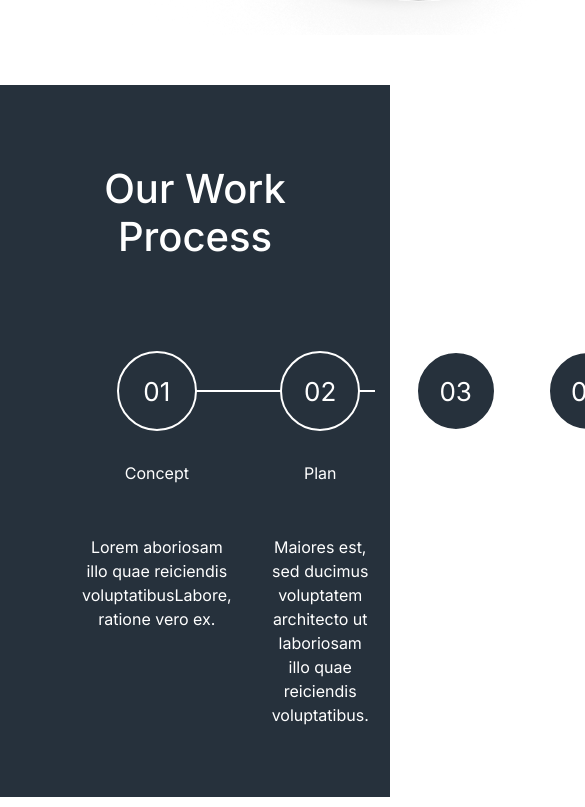
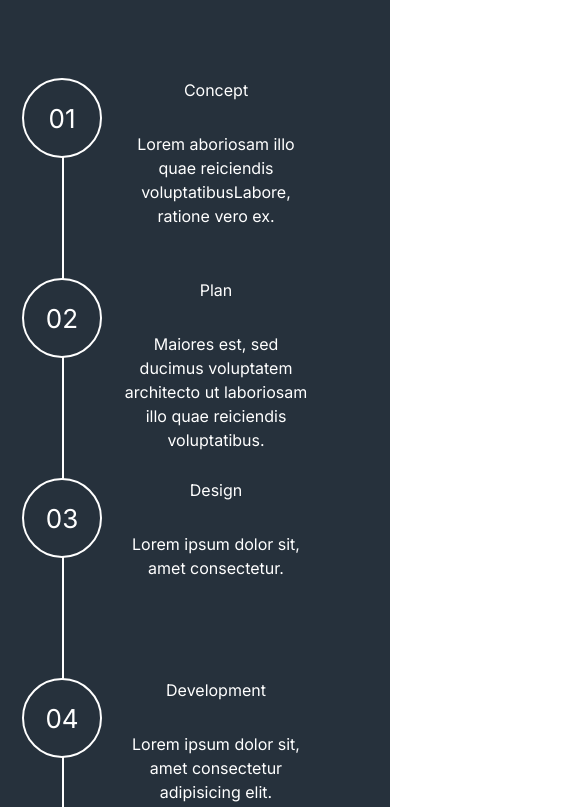
Before and after one commit to chandanp619/cphtmlwork, a plain HTML site: page project-2/index.html in a window 390 px wide. Shown: the part 1515-2322 px from the top of the page, 585 px wide, since content can reach past the window. Drawn offline with nearby package versions, Linux system fonts and the light colour scheme; a script that the page names is missing.

Commit message:
updated responsive

```diff
--- a/project-2/styles/style.scss
+++ b/project-2/styles/style.scss
@@ -128,6 +128,11 @@ body{
         }
     }
 
+    .section-one{
+        img{
+            max-width: 100%;
+        }
+    }
     .section-two{
 
         background-color: $darkBlue;
@@ -184,7 +189,35 @@ body{
                     margin: 20px;
                     text-align: center;
                 }
+            }
+            @media only screen and (max-width:768px){
+                flex-direction: column;
 
+                .process-line{
+                    position: absolute;
+                    border: 1px solid $white;
+                    top: 50px;
+                    left: 0;
+                    width: 1px;
+                    height: 80%;
+                    margin: 0 auto;
+                }
+                .process-item{
+                    display: flex;
+                    flex-direction: column;
+                    align-items: center;
+                    max-width: 114%;
+                    min-height: 200px;
+                    margin-left: 42px;
+                    /*border: 1px solid #ff0;*/
+                    .process-num{
+                        position: absolute;
+                        left: -40px;
+                    }
+                    .process-title{
+                        margin-bottom: 10px;
+                    }
+                }
             }
         }
     }
@@ -196,6 +229,7 @@ body{
         }
         img{
             max-width: 100%;
+            width: 100%;
         }
         .item{
             .icon{
```
Also changed, not shown: project-2/styles/style.css, 1 other file.
